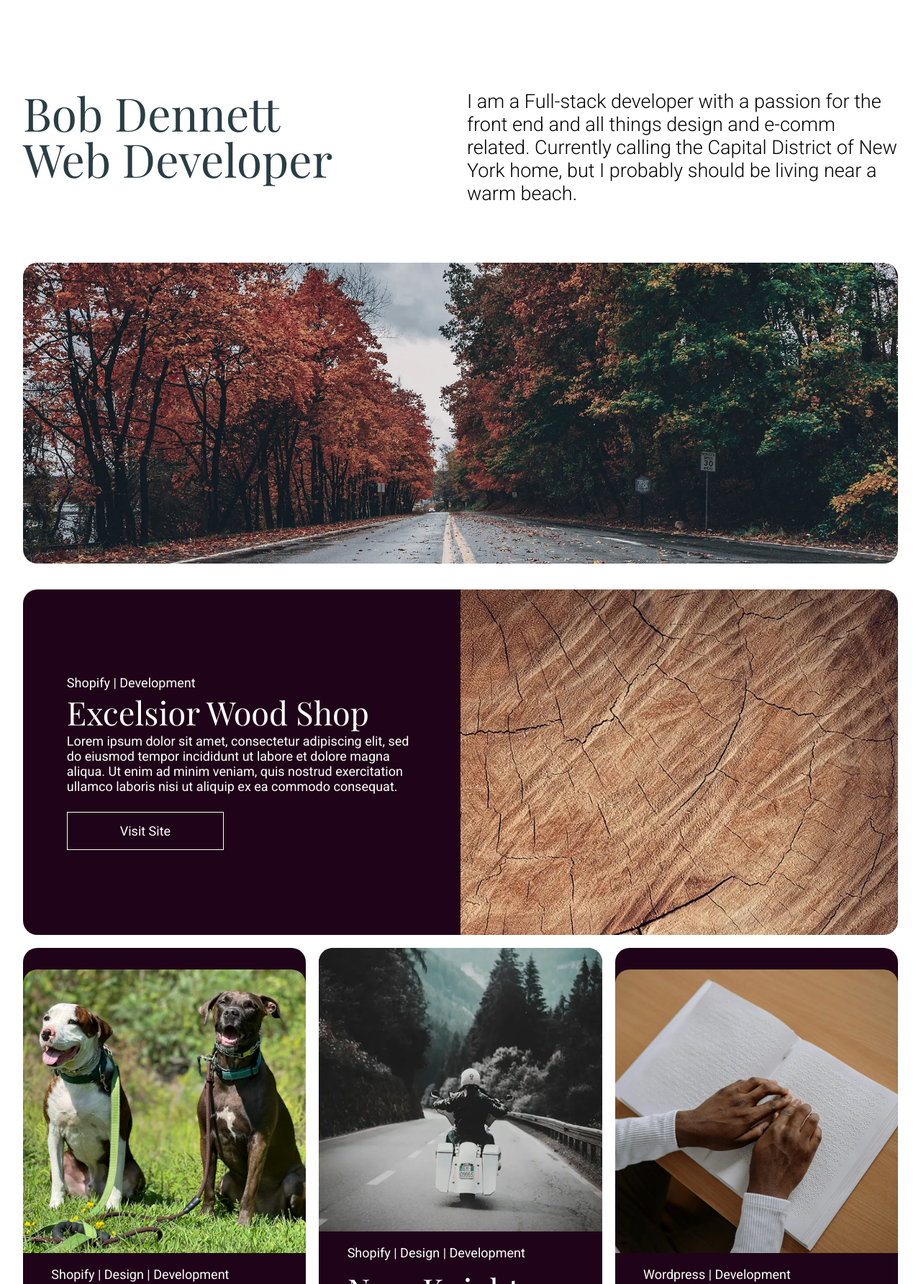
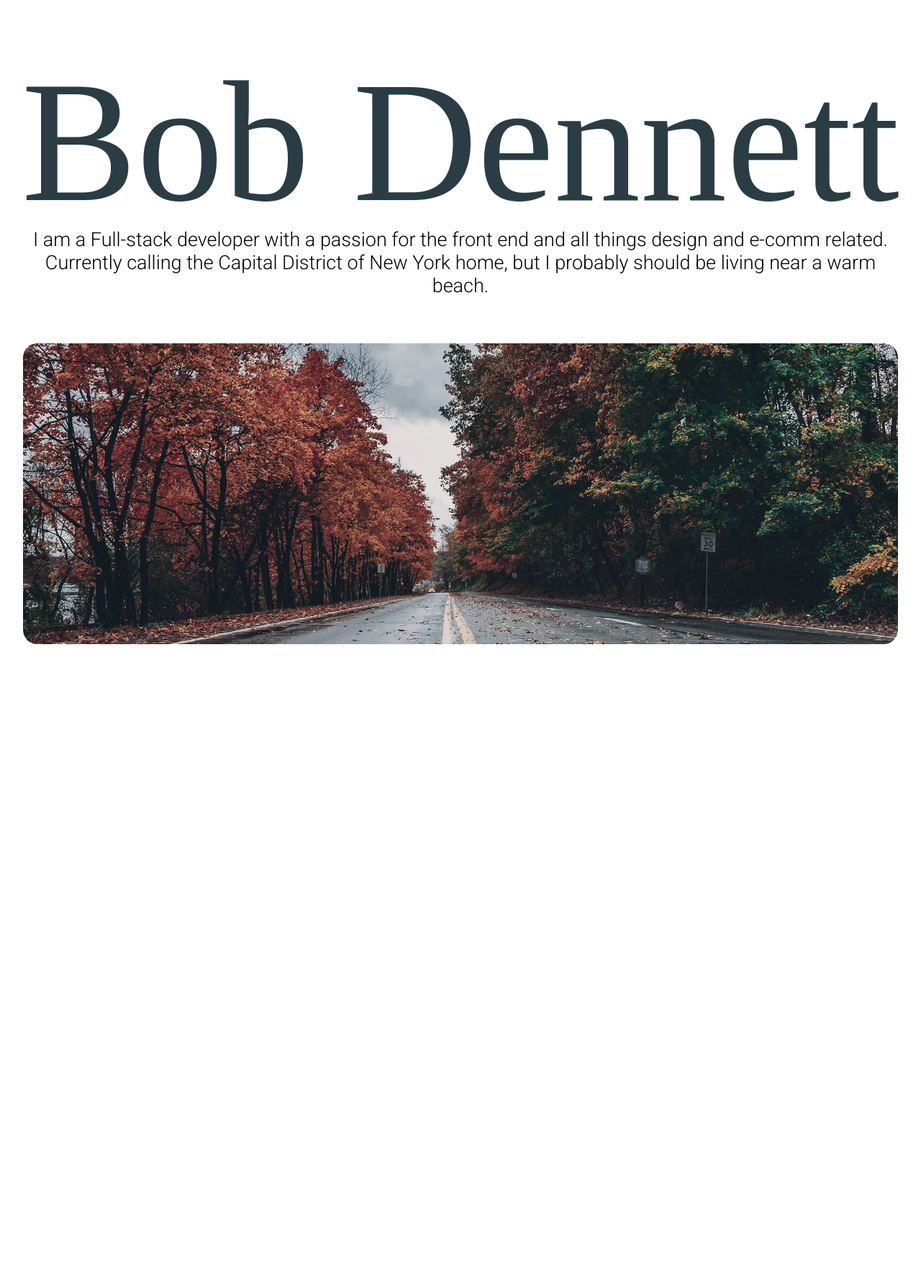
Before and after one commit to Rdennett3/new-portfolio-24, a Gatsby site: page / in a window 1280 px wide. Shown: the part 80-1864 px from the top of the page at 72% size. Built offline with nearby package versions, Linux system fonts and the light colour scheme; Gatsby itself is replaced by a stand-in of ours; a web font is replaced by a local one.

Commit message:
update fonts/layout of homepage header

```diff
--- a/gatsby-config.js
+++ b/gatsby-config.js
@@ -10,6 +10,7 @@ module.exports = {
           `roboto\:300,400,500,700`, // You can include multiple weights
           `open sans\:300,400,400i,700`, // Specify italics with 'i'
           `playfair display\:400,500,600,700,800,900`,
+          `norman-variable\:400`,
         ],
         display: 'swap' // This ensures that the text remains visible during the font load.
       },
--- a/src/components/home-header.js
+++ b/src/components/home-header.js
@@ -13,9 +13,9 @@ const HomeHeader = () => {
 
         gsap.registerPlugin(ScrollTrigger)
 
-        gsap.from('.anim1', { y: 20, autoAlpha: 0, stagger: .25, delay: .5, duration: .75 });
-        gsap.from(".desc", { y: 50, duration: 2, autoAlpha: 0 });
-        gsap.from("#water", { x: 50, duration: 2, pin: 1, scale: .9 });
+        gsap.from('.anim1', { y: 50, autoAlpha: 0, stagger: .1, delay: .25, duration: .75 });
+        gsap.from(".desc", { y: 50, duration: 2, autoAlpha: 0, delay: .5 });
+        gsap.from("#water", { x: 50, duration: 2, pin: 1, scale: .9, delay: .75, autoAlpha: 0 });
 
     }, [])
 
@@ -32,8 +32,8 @@ const HomeHeader = () => {
                 <div className="new-header-item">
                     <div className="top-info-container">
                         <div className="top-info-item">
-                            <h1 className="name anim1">Bob Dennett</h1>
-                            <h1 className="name anim1">Web Developer</h1>
+                            <h1 className="name"><span className="anim1">B</span><span className="anim1">o</span><span className="anim1">b</span>&nbsp;<span className="anim1">D</span><span className="anim1">e</span><span className="anim1">n</span><span className="anim1">n</span><span className="anim1">e</span><span className="anim1">t</span><span className="anim1">t</span></h1>
+                            {/* <h1 className="name anim1">Web Developer</h1> */}
                         </div>
                         <div className="top-info-item">
                             <p className="desc">I am a Full-stack developer with a passion for the front end and all things design and e-comm related. Currently calling the Capital District of New York home, but I probably should be living near a warm beach.</p>
--- a/src/components/lower-about.js
+++ b/src/components/lower-about.js
@@ -40,14 +40,16 @@ const LowerAbout = () => {
         tl2.from("#pier", {
             y: 100,
             autoAlpha: 0,
-            stagger: .25
+            stagger: .25,
+            scale: .9
         }).to({}, {
             y: 0,
             autoAlpha: 1,
-            stagger: .25
+            stagger: .25,
+            scale: 1
         })
         ScrollTrigger.create({
-            trigger: ".lower-about-wrapper",
+            trigger: ".lower-about-container",
             start: "top 70%",
             end: "top 10%",
             animation: tl2,
@@ -57,10 +59,10 @@ const LowerAbout = () => {
     }, [])
     return (
         <>
-            <section className="lower-about-container">
+            <section className="lower-about-container" id="pier">
                 <div className="lower-about-wrapper">
                     <div className="lower-about-item">
-                        <img src={Pier} alt="" id="pier" />
+                        <img src={Pier} alt="" />
                     </div>
                     <div className="lower-about-item">
                         <p className="laptop">Outside of work I enjoy Cooking, Hiking, Camping, Snowboarding, Martial Arts, trying new restaurants, reading, and attempting to get a green thumb - I am getting better, I swear.</p>
--- /dev/null
+++ b/src/components/slide-over.js
@@ -0,0 +1,53 @@
+"use client"
+
+import React, { useEffect, useRef } from 'react'
+import { gsap } from 'gsap'
+import { ScrollTrigger } from 'gsap/ScrollTrigger'
+
+// Ensure ScrollTrigger is registered
+gsap.registerPlugin(ScrollTrigger)
+
+export default function SlideOverLayout() {
+    const topSectionRef = useRef < HTMLDivElement > (null)
+    const bottomSectionRef = useRef < HTMLDivElement > (null)
+
+    useEffect(() => {
+        if (topSectionRef.current && bottomSectionRef.current) {
+            const tl = gsap.timeline({
+                scrollTrigger: {
+                    trigger: bottomSectionRef.current,
+                    start: "top bottom",
+                    end: "top top",
+                    scrub: true,
+                },
+            })
+
+            tl.to(bottomSectionRef.current, {
+                y: `-${topSectionRef.current.offsetHeight}px`,
+                ease: "none",
+            })
+        }
+
+        // Cleanup function
+        return () => {
+            ScrollTrigger.getAll().forEach(trigger => trigger.kill())
+        }
+    }, [])
+
+    return (
+        <div className="min-h-screen overflow-hidden">
+            <div
+                ref={topSectionRef}
+                className="h-screen bg-primary flex items-center justify-center text-primary-foreground"
+            >
+                <h1 className="text-4xl font-bold">Top Section</h1>
+            </div>
+            <div
+                ref={bottomSectionRef}
+                className="min-h-screen bg-secondary flex items-center justify-center text-secondary-foreground"
+            >
+                <h2 className="text-4xl font-bold">Bottom Section</h2>
+            </div>
+        </div>
+    )
+}
--- a/src/components/work-broken.js
+++ b/src/components/work-broken.js
@@ -37,7 +37,10 @@ const BrokenWork = () => {
     }, [])
     return (
         <>
-            <section className="broken-work">
+            <section className="work-new-container">
+
+            </section>
+            {/* <section className="broken-work">
                 <div className="broken-work-container">
                     <div className="featured">
                         <div className="featured-container broken-work-item">
@@ -109,7 +112,7 @@ const BrokenWork = () => {
                         </div>
                     </div>
                 </div>
-            </section>
+            </section> */}
         </>
     )
 }
--- a/src/pages/contact.js
+++ b/src/pages/contact.js
@@ -19,7 +19,7 @@ const Contact = () => {
                     </div>
                 </div>
             </div>
-            <Footer />
+            {/* <Footer /> */}
 
         </>)
 }
--- a/src/pages/index.js
+++ b/src/pages/index.js
@@ -5,15 +5,21 @@ import Header from "../components/header"
 import BrokenWork from "../components/work-broken"
 import LowerAbout from "../components/lower-about"
 import Footer from "../components/footer"
+import SlideOverLayout from "../components/slide-over"
 
 const IndexPage = () => {
   return (
     <>
-      <Header />
-      <HomeHeader />
-      <BrokenWork />
+      {/* will pin this section so the about area slides over it */}
+      <div className="pinned-section">
+        <Header />
+        <HomeHeader />
+        <BrokenWork />
+      </div>
       <LowerAbout />
       {/* <Footer /> */}
+      {/* <SlideOverLayout /> */}
+
     </>
   )
 }
--- a/src/styles/style.css
+++ b/src/styles/style.css
@@ -1,3 +1,5 @@
+@import url("https://use.typekit.net/cqb5tzz.css");
+
 * {
     margin: 0;
     padding: 0;
@@ -17,24 +19,22 @@ h1,
 h2,
 h3,
 h4 {
-    font-family: 'Playfair Display';
+    font-family: 'norman-variable';
 }
 
 :root {
     --white: #ffffff;
     --neon: #E0FF4F;
+    --lime: #D2FF28;
     --onyx: #3C3C3C;
     --charcoal: #2A3D45;
-    --poppy: #DB2B39;
     --orange: #F85E00;
-    --beige: #EBEBD3;
-    --blue: #232ED1;
     --purple: #1F0318;
     --sea: #3B5249;
     --max-width: 1600px;
     --inner-width: 95%;
     --mobile-inner-width: 85%;
-    --gradient: linear-gradient(to bottom, var(--beige), var(--purple));
+    --gradient: linear-gradient(to bottom, var(--white), var(--lime));
 }
 
 h1 {
@@ -249,7 +249,8 @@ h1 {
 .new-header-item {
     width: 100%;
     height: auto;
-    min-height: 40vh;
+    padding: 2.5% 0;
+    /* min-height: 40vh; */
     display: flex;
     align-items: center;
     justify-content: center;
@@ -267,9 +268,14 @@ h1 {
     width: var(--inner-width);
     max-width: var(--max-width);
     height: auto;
-    display: grid;
+    display: flex;
+    flex-direction: column;
+    align-items: center;
+    justify-content: center;
+    text-align: center;
+    /* display: grid;
     grid-template-columns: repeat(auto-fit, minmax(350px, 1fr));
-    gap: 1em;
+    gap: 1em; */
 }
 
 @media screen and (max-width:750px) {
@@ -287,19 +293,27 @@ h1 {
     height: auto;
     display: flex;
     flex-direction: column;
-    align-items: flex-start;
-    justify-content: flex-start;
+    align-items: center;
+    justify-content: center;
 }
 
+/* .top-info-item h1 {
+    transform: scaleY(3);
+    line-height: 3em;
+    font-weight: 900;
+} */
+
 .name {
-    font-size: 5vw;
+    font-size: 15rem;
     line-height: 1em;
     display: flex;
     flex-direction: row;
+    align-items: center;
+    justify-content: center;
     width: 100%;
     text-align: center;
     color: var(--charcoal);
-    font-weight: 300;
+    font-weight: 400;
 }
 
 .top-info-item p {
@@ -604,11 +618,11 @@ h1 {
     display: grid;
     grid-template-columns: repeat(auto-fit, minmax(350px, 1fr));
     margin-bottom: 1em;
-    border-radius: 20px;
+    /* border-radius: 20px; */
 }
 
 .featured-wrapper {
-    border-radius: 20px;
+    /* border-radius: 20px; */
 }
 
 .featured-section {
@@ -622,13 +636,13 @@ h1 {
     display: flex;
     align-items: center;
     justify-content: center;
-    border-top-left-radius: 20px;
-    border-bottom-left-radius: 20px;
+    /* border-top-left-radius: 20px;
+    border-bottom-left-radius: 20px; */
 }
 
 .featured-section:nth-of-type(2) {
-    border-top-right-radius: 20px;
-    border-bottom-right-radius: 20px;
+    /* border-top-right-radius: 20px;
+    border-bottom-right-radius: 20px; */
 }
 
 .featured-wrapper {
@@ -639,12 +653,12 @@ h1 {
     align-items: flex-start;
     justify-content: flex-start;
     text-align: left;
-    color: var(--white);
+    color: var(--onyx);
 }
 
 .featured-title {
-    font-weight: 300;
-    color: var(--white);
+    font-weight: 700;
+    color: var(--onyx);
 }
 
 .featured-section:nth-of-type(1) img {
@@ -663,6 +677,7 @@ h1 {
     height: auto;
     display: grid;
     grid-template-columns: repeat(auto-fit, minmax(350px, 1fr));
+    grid-template-rows: masonry;
     gap: 1em;
 }
 
@@ -672,7 +687,7 @@ h1 {
     align-items: center;
     justify-content: center;
     background: var(--purple);
-    border-radius: 20px;
+    /* border-radius: 20px; */
 }
 
 .other-work-item-wrapper {
@@ -690,21 +705,21 @@ h1 {
 .other-work-item img {
     width: 100%;
     height: auto;
-    border-top-right-radius: 20px;
-    border-top-left-radius: 20px;
+    /* border-top-right-radius: 20px;
+    border-top-left-radius: 20px; */
 }
 
 .other-title {
     color: var(--white);
-    font-weight: 300;
+    font-weight: 700;
     padding: 10px 0;
 }
 
 .featured-btn {
     max-width: 150px;
     padding: 15px 15%;
-    border: 1px solid var(--white);
-    color: var(--white);
+    border: 1px solid var(--onyx);
+    color: var(--onyx);
     background: transparent;
     text-decoration: none;
     text-decoration: none;
@@ -714,10 +729,10 @@ h1 {
 }
 
 .featured-btn:hover {
-    background: var(--white);
-    color: var(--purple);
-    border: 1px solid var(--white);
-    border-radius: 25px;
+    background: var(--onyx);
+    color: var(--white);
+    border: 1px solid var(--onyx);
+    /* border-radius: 25px; */
 }
 
 .other-btn {
@@ -735,9 +750,9 @@ h1 {
 
 .other-btn:hover {
     background: var(--white);
-    color: var(--sea);
+    color: var(--purple);
     border: 1px solid var(--white);
-    border-radius: 25px;
+    /* border-radius: 25px; */
 }
 
 /* CONTACT PAGE STYLES */
@@ -788,9 +803,19 @@ h1 {
     height: auto;
     padding: 10px 0;
     margin-bottom: 20px;
-    background: var(--beige);
+    background: var(--charcoal);
+    color: var(--white);
+    font-family: 'roboto', sans-serif;
     border: none;
-    padding: 10px;
+    padding: 20px;
+}
+
+.formContainer input[type="text"]::placeholder,
+.formContainer input[type="email"]::placeholder,
+.formContainer textarea::placeholder {
+    color: var(--white);
+    font-family: 'roboto', sans-serif;
+    font-size: 1.5em;
 }
 
 .formContainer textarea {
@@ -818,7 +843,13 @@ h1 {
     /* padding: 15% 0; */
     min-height: 60vh;
     /* background: var(--gradient); */
-    background: var(--purple);
+    background: var(--lime);
+}
+
+.footer-large {
+    font-size: 25vw;
+    font-weight: 700;
+    font-family: 'norman-variable';
 }
 
 .lower-about-container {
@@ -828,7 +859,7 @@ h1 {
     border-top-left-radius: 50px;
     border-top-right-radius: 50px;
     /* background: var(--beige); */
-    background: var(--gradient);
+    background: var(--purple);
     display: flex;
     align-items: center;
     justify-content: center;
```
Also changed, not shown: src/components/footer.js (+4 -5 lines).
